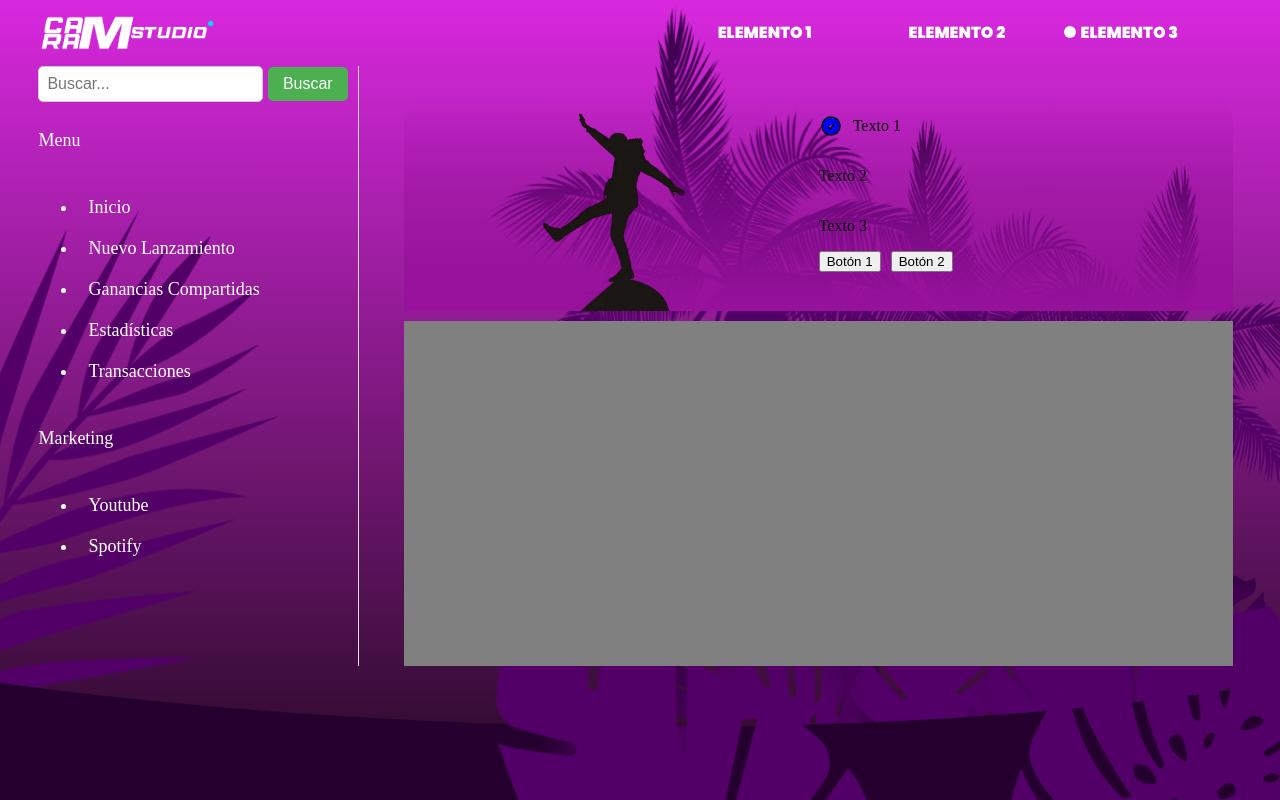
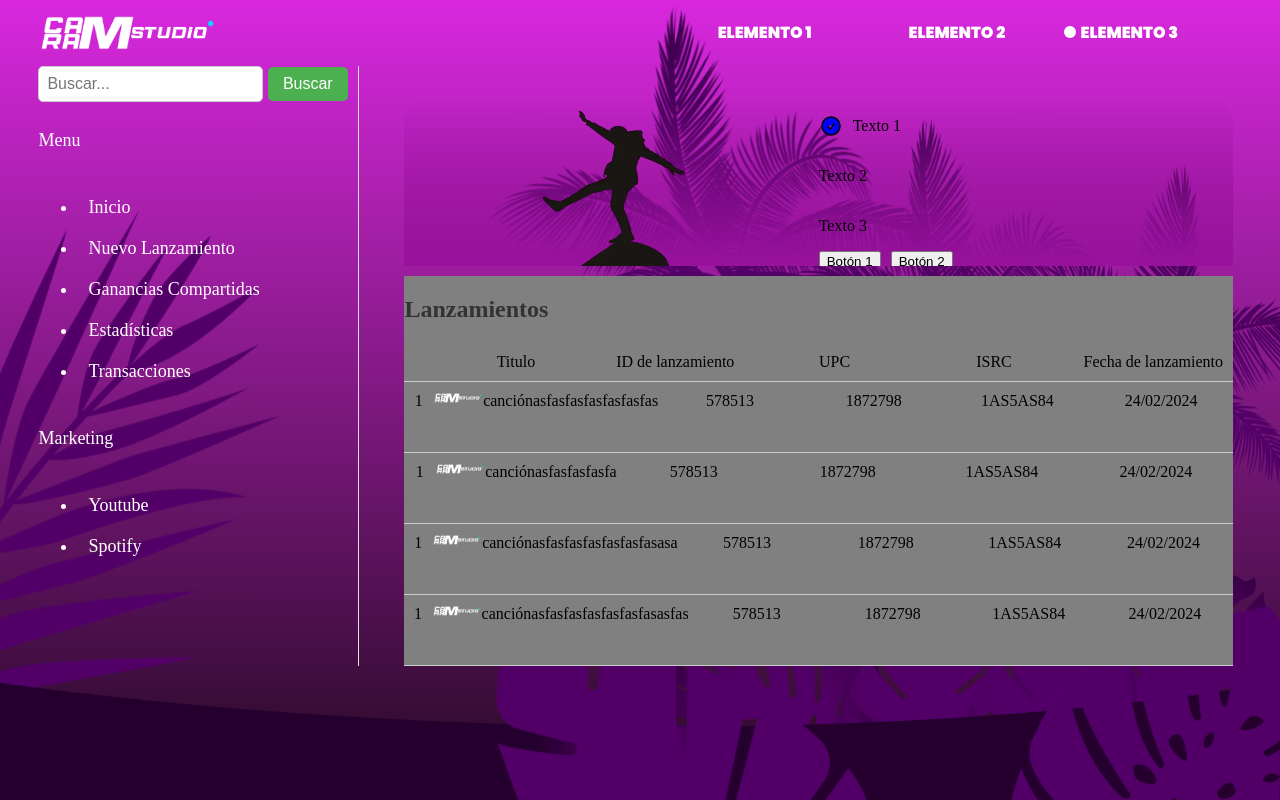
Before and after one commit to gabrielbg211/Pablo-Caram, a PHP site: page /dashboard.php in a window 1280 px wide. Run offline with PHP 8.4, Linux system fonts and the light colour scheme; a user stored in the database is signed in; some web fonts are replaced.

Commit message:
Dashboard

```diff
--- a/Login.php
+++ b/Login.php
@@ -1,5 +1,6 @@
 <?php include 'source/estado.php'; ?>
 <?php include 'source/conexion.php'; ?>
+<?php include 'source/check_session.php'; ?>
 
 <!DOCTYPE html>
 <html lang="es">
--- a/dashboard.php
+++ b/dashboard.php
@@ -1,4 +1,5 @@
 <?php include 'source/estado.php'; ?>
+<?php include 'source/dash_session.php'; ?>
 
 <!DOCTYPE html>
 <html lang="en">
@@ -108,7 +109,68 @@
                 </div>
             </div>
             <div class="otro-inicio">
-                <!-- Otro contenido aquí -->
+                <h2>Lanzamientos</h2>
+                <div class="row">
+                    <div class="column identifier"></div>
+                    <div class="column title_row">Titulo</div>
+                    <div class="column release-id">ID de lanzamiento</div>
+                    <div class="column upc">UPC</div>
+                    <div class="column isrc">ISRC</div>
+                    <div class="column release-date">Fecha de lanzamiento</div>
+                </div>
+                <div class="row">
+                    <div class="column identifier">1</div>
+                    <div class="column title-img">
+                        <div class="image-container">
+                            <img src="img/LOGO CARAM STUDIO.webp" alt="Nombre de la canción">
+                        </div>
+                        canciónasfasfasfasfasfasfas
+                    </div>
+                    <div class="column release-id">578513</div>
+                    <div class="column upc">1872798</div>
+                    <div class="column isrc">1AS5AS84</div>
+                    <div class="column release-date">24/02/2024</div>
+                </div>
+                <div class="row">
+                    <div class="column identifier">1</div>
+                    <div class="column title-img">
+                        <div class="image-container">
+                            <img src="img/LOGO CARAM STUDIO.webp" alt="Nombre de la canción">
+                        </div>
+                        canciónasfasfasfasfa
+                    </div>
+                    <div class="column release-id">578513</div>
+                    <div class="column upc">1872798</div>
+                    <div class="column isrc">1AS5AS84</div>
+                    <div class="column release-date">24/02/2024</div>
+                </div>
+                <div class="row">
+                    <div class="column identifier">1</div>
+                    <div class="column title-img">
+                        <div class="image-container">
+                            <img src="img/LOGO CARAM STUDIO.webp" alt="Nombre de la canción">
+                        </div>
+                        canciónasfasfasfasfasfasfasasa
+                    </div>
+                    <div class="column release-id">578513</div>
+                    <div class="column upc">1872798</div>
+                    <div class="column isrc">1AS5AS84</div>
+                    <div class="column release-date">24/02/2024</div>
+                </div>
+                <div class="row">
+                    <div class="column identifier">1</div>
+                    <div class="column title-img">
+                        <div class="image-container">
+                            <img src="img/LOGO CARAM STUDIO.webp" alt="Nombre de la canción">
+                        </div>
+                        canciónasfasfasfasfasfasfasasfas
+                    </div>
+                    <div class="column release-id">578513</div>
+                    <div class="column upc">1872798</div>
+                    <div class="column isrc">1AS5AS84</div>
+                    <div class="column release-date">24/02/2024</div>
+                </div>
+
             </div>
         </div>
 
--- /dev/null
+++ b/source/dash_session.php
@@ -0,0 +1,12 @@
+<?php
+// Inicia la sesión si no está iniciada
+if(session_status() === PHP_SESSION_NONE) {
+    session_start();
+}
+
+// Verifica si NO hay un usuario autenticado
+if(!isset($_SESSION['usuario'])) {
+    // Si el usuario NO está autenticado, redirige a Login.php
+    header("Location: Login.php");
+    exit(); // Asegúrate de que el script se detenga después de redirigir
+}
--- a/styles/dashboard.css
+++ b/styles/dashboard.css
@@ -1,4 +1,4 @@
-.redes{
+.redes {
     display: none;
 }
 
@@ -32,7 +32,6 @@
     width: fit-content;
 }
 
-
 .submenu {
     display: none;
     list-style-type: none;
@@ -50,7 +49,6 @@
     display: flex;
     flex-direction: column;
     z-index: 105;
-
 }
 
 .search-container {
@@ -100,6 +98,54 @@
     margin: 0 45px; /* Agregar margen a los lados */
 }
 
+.otro-inicio h2 {
+    text-align: left; /* Alineación del texto a la izquierda */
+    margin-bottom: 20px; /* Espacio inferior */
+    font-size: 24px; /* Tamaño de fuente del título */
+    font-weight: bold; /* Negrita */
+    color: #333333; /* Color del texto */
+}
+
+.row {
+    display: flex; /* Utiliza flexbox para crear una fila */
+    justify-content: space-between; /* Espacio uniforme entre las columnas */
+    border-bottom: 1px solid #ccc; /* Línea separadora entre filas */
+    padding: 10px 0; /* Espaciado interior */
+}
+
+.column {
+    display: flex;
+    flex: 1; /* Ocupa todo el espacio disponible */
+    text-align: center; /* Alineación centrada del texto */
+    justify-content: center;
+}
+
+
+
+.identifier {
+    flex: 0.2; /* Ancho de la columna del identificador */
+}
+
+.release-id,
+.upc,
+.isrc,
+.release-date {
+    flex: 1; /* Ancho de las otras columnas */
+}
+
+
+.image-container {
+    width: 50px; /* Tamaño del cuadro de imagen */
+    height: 50px;
+    overflow: hidden; /* Para recortar la imagen si es más grande */
+    margin: 0 auto; /* Centrar la imagen horizontalmente */
+}
+
+.image-container img {
+    width: 100%; /* Ajustar la imagen al tamaño del contenedor */
+    height: auto; /* Mantener la proporción de aspecto */
+    display: block; /* Evitar el espacio adicional debajo de la imagen */
+}
 
 .left-content,
 .right-content {
@@ -216,8 +262,6 @@ svg {
     top: 0; /* Ajusta la posición vertical del punto */
 }
 
-
-
 @media (min-width: 1280px) {
     .boton-hamburguesa {
         display: none;
```
Also changed, not shown: source/check_session.php (added, +12 -0 lines). Lines whose indentation alone changed are shown as unchanged.
